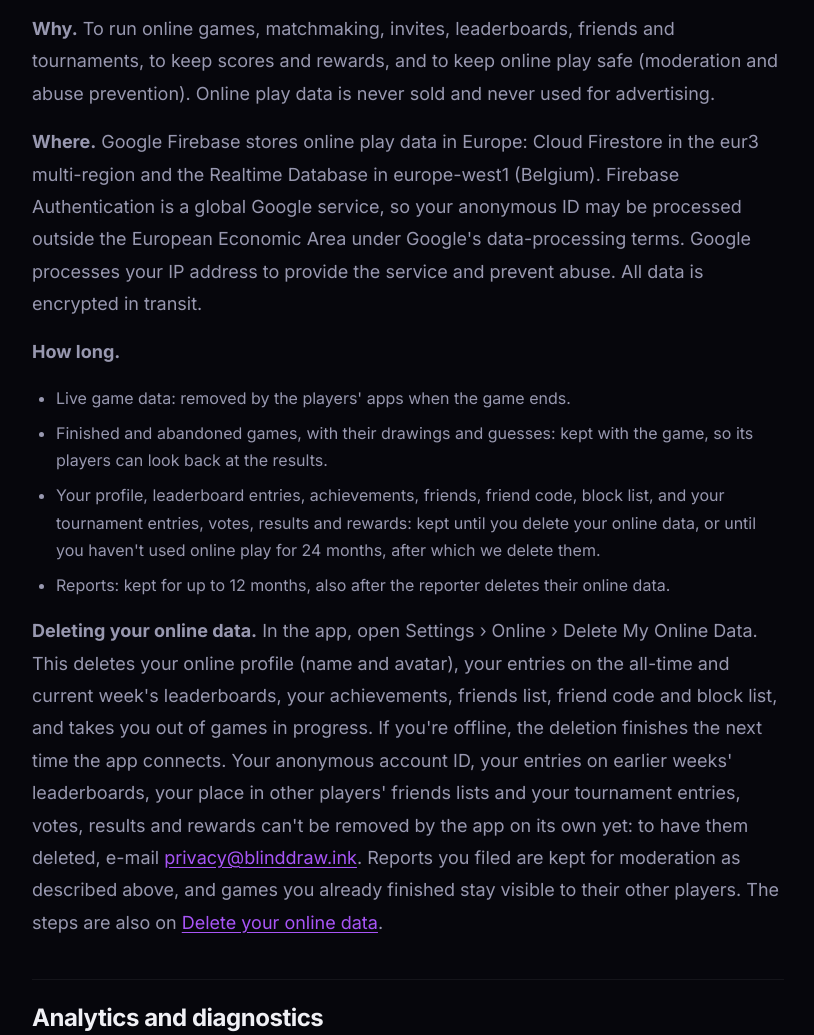
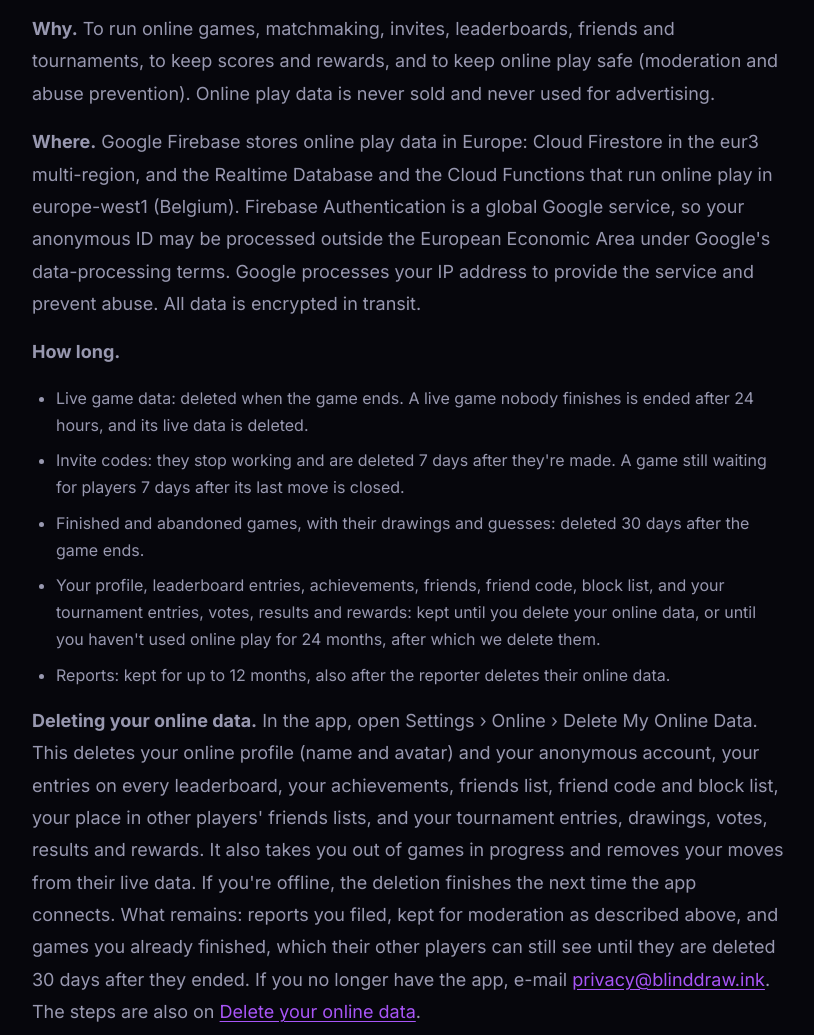
Before and after one commit to ShadyGhalab/BindDraw, an Astro site: page /privacy in a window 1280 px wide. Shown: the part 2040-3075 px from the top of the page, without its empty margins (232-1046 px from the left). Built offline with nearby package versions, Linux system fonts and the light colour scheme; Astro itself is replaced by a stand-in of ours.

Commit message:
Privacy pages say what the deployed Cloud Functions delete, and when
Finished and abandoned games are deleted 30 days after they end, invite codes 7 days after they're made, games
still waiting for players are closed after 7 days without a move, and live data goes when a game ends (a live game
nobody finishes is ended after 24 hours). Delete My Online Data now removes the anonymous account and everything
else of the player's (every leaderboard entry, the friend code, the place in others' friends lists, tournament
data, the moves in open games); the e-mail route is only for people who no longer have the app. "Where" names the
Cloud Functions in europe-west1. Same text as Invisible-Ink's privacy/ copy (4de27495).

Co-Authored-By: Claude Opus 5.5 <noreply@anthropic.com>

```diff
--- a/src/pages/privacy.astro
+++ b/src/pages/privacy.astro
@@ -33,15 +33,16 @@ import BaseLayout from '../layouts/BaseLayout.astro';
         <li><strong>Reports:</strong> if you report a player or a tournament entry, the report (who and what was reported, the reason and any note you write) is stored for moderation and is seen only by the developer.</li>
         </ul>
         <p><strong>Why.</strong> To run online games, matchmaking, invites, leaderboards, friends and tournaments, to keep scores and rewards, and to keep online play safe (moderation and abuse prevention). Online play data is never sold and never used for advertising.</p>
-        <p><strong>Where.</strong> Google Firebase stores online play data in Europe: Cloud Firestore in the eur3 multi-region and the Realtime Database in europe-west1 (Belgium). Firebase Authentication is a global Google service, so your anonymous ID may be processed outside the European Economic Area under Google's data-processing terms. Google processes your IP address to provide the service and prevent abuse. All data is encrypted in transit.</p>
+        <p><strong>Where.</strong> Google Firebase stores online play data in Europe: Cloud Firestore in the eur3 multi-region, and the Realtime Database and the Cloud Functions that run online play in europe-west1 (Belgium). Firebase Authentication is a global Google service, so your anonymous ID may be processed outside the European Economic Area under Google's data-processing terms. Google processes your IP address to provide the service and prevent abuse. All data is encrypted in transit.</p>
         <p><strong>How long.</strong></p>
         <ul>
-        <li>Live game data: removed by the players' apps when the game ends.</li>
-        <li>Finished and abandoned games, with their drawings and guesses: kept with the game, so its players can look back at the results.</li>
+        <li>Live game data: deleted when the game ends. A live game nobody finishes is ended after 24 hours, and its live data is deleted.</li>
+        <li>Invite codes: they stop working and are deleted 7 days after they're made. A game still waiting for players 7 days after its last move is closed.</li>
+        <li>Finished and abandoned games, with their drawings and guesses: deleted 30 days after the game ends.</li>
         <li>Your profile, leaderboard entries, achievements, friends, friend code, block list, and your tournament entries, votes, results and rewards: kept until you delete your online data, or until you haven't used online play for 24 months, after which we delete them.</li>
         <li>Reports: kept for up to 12 months, also after the reporter deletes their online data.</li>
         </ul>
-        <p><strong>Deleting your online data.</strong> In the app, open Settings &rsaquo; Online &rsaquo; Delete My Online Data. This deletes your online profile (name and avatar), your entries on the all-time and current week's leaderboards, your achievements, friends list, friend code and block list, and takes you out of games in progress. If you're offline, the deletion finishes the next time the app connects. Your anonymous account ID, your entries on earlier weeks' leaderboards, your place in other players' friends lists and your tournament entries, votes, results and rewards can't be removed by the app on its own yet: to have them deleted, e-mail <a href="mailto:privacy@blinddraw.ink">privacy@blinddraw.ink</a>. Reports you filed are kept for moderation as described above, and games you already finished stay visible to their other players. The steps are also on <a href="/privacy/delete-account/">Delete your online data</a>.</p>
+        <p><strong>Deleting your online data.</strong> In the app, open Settings &rsaquo; Online &rsaquo; Delete My Online Data. This deletes your online profile (name and avatar) and your anonymous account, your entries on every leaderboard, your achievements, friends list, friend code and block list, your place in other players' friends lists, and your tournament entries, drawings, votes, results and rewards. It also takes you out of games in progress and removes your moves from their live data. If you're offline, the deletion finishes the next time the app connects. What remains: reports you filed, kept for moderation as described above, and games you already finished, which their other players can still see until they are deleted 30 days after they ended. If you no longer have the app, e-mail <a href="mailto:privacy@blinddraw.ink">privacy@blinddraw.ink</a>. The steps are also on <a href="/privacy/delete-account/">Delete your online data</a>.</p>
 
         <h2>Analytics and diagnostics</h2>
         <p>When Analytics Collection is enabled in Settings, Invisible Ink uses Firebase Analytics, Firebase Crashlytics, and AppsFlyer to understand app usage, stability, acquisition, and feature performance. Depending on the service and your permissions, this may include:</p>
```
Also changed, not shown: src/pages/privacy/delete-account.astro (+5 -5 lines).
